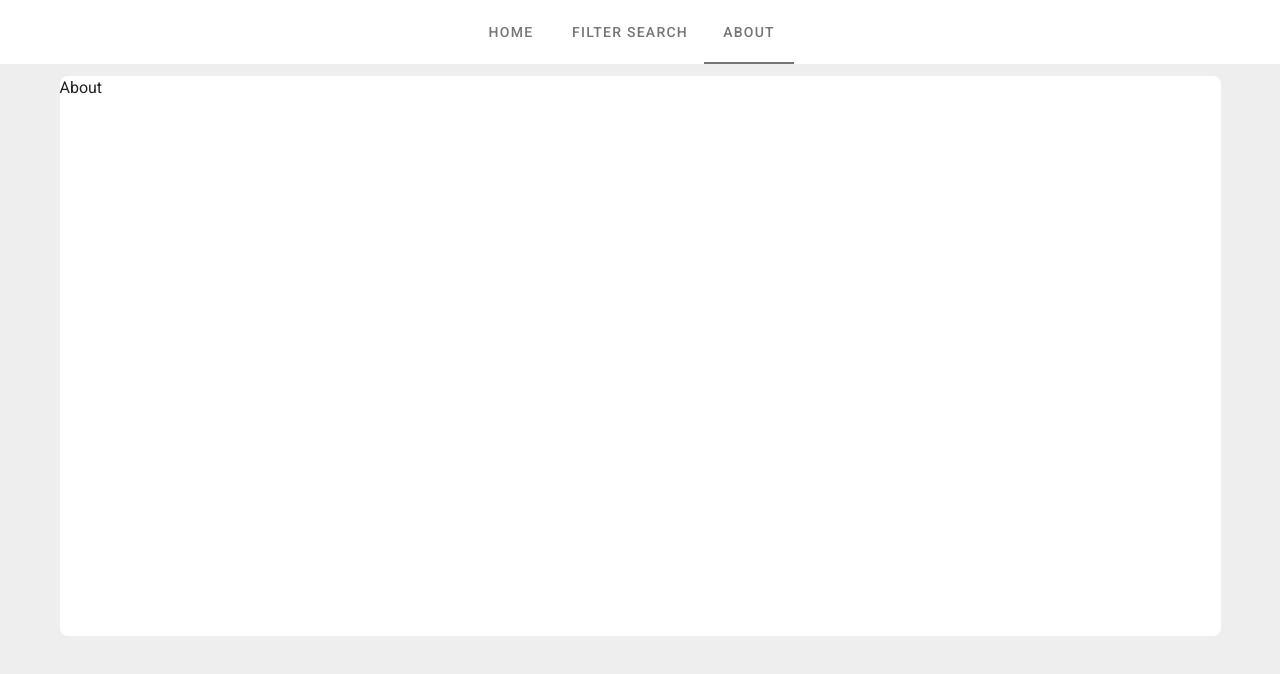
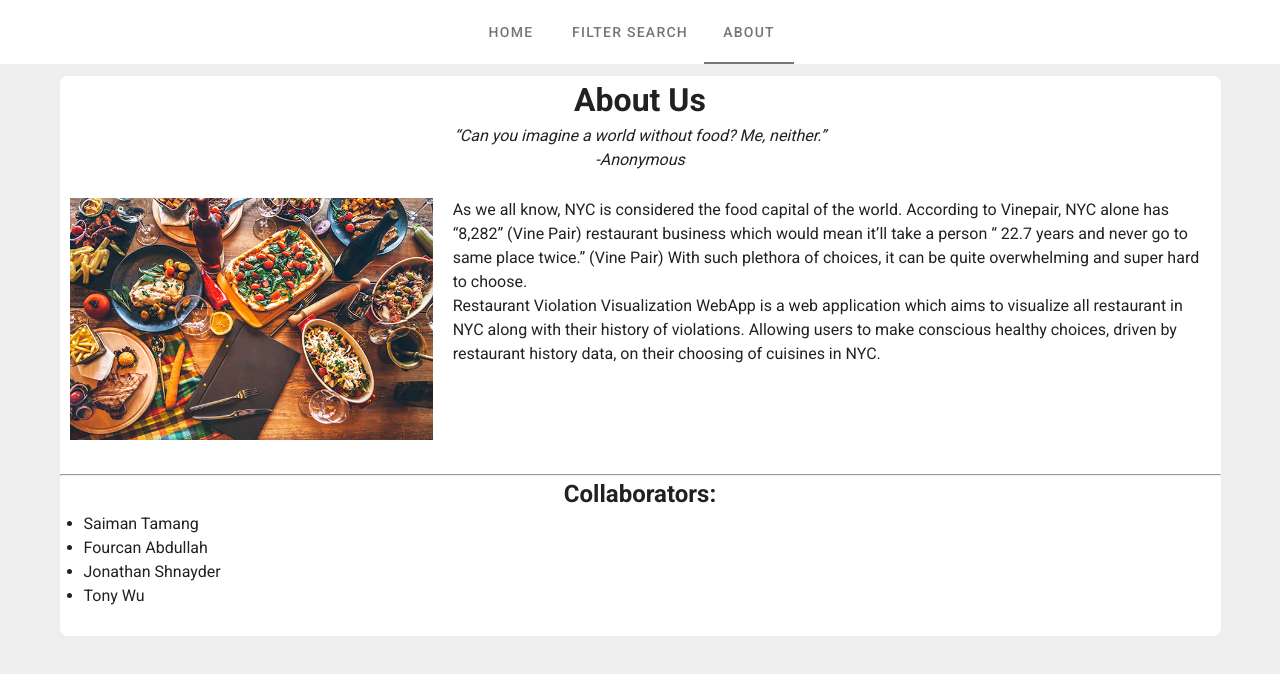
Before and after one commit to codefest-aces/restaurant_app, a Vue app in the folder reasturant_app/: page /#/about in a window 1280 px wide. Shown: the top 674 px of the page. Built offline with nearby package versions, Linux system fonts and the light colour scheme.

Commit message:
Added About page

```diff
--- a/reasturant_app/src/views/About.vue
+++ b/reasturant_app/src/views/About.vue
@@ -16,7 +16,30 @@
             >
               <!--  -->
 
-              About
+              <h1>About Us</h1>
+              <div id ="quote">
+                <q>Can you imagine a world without food? Me, neither.</q>
+                <p>-Anonymous</p>
+              </div>
+              <div class="about_main_content">
+                <img src="../assets/food.jpeg" alt="Picture of food" style="padding: 10px;">
+                <div id="about_content" style="padding: 10px;">
+                  <p style="margin-bottom: 0;">As we all know, NYC is considered the food capital of the world. According to Vinepair, NYC alone has <q cite="https://vinepair.com/booze-news/new-york-restaurants-eat-at-every-on/">8,282</q> (Vine Pair) restaurant business which would mean it’ll take a person <q cite="https://vinepair.com/booze-news/new-york-restaurants-eat-at-every-on/">
+              22.7 years and never go to same place twice.</q> (Vine Pair) With such plethora of choices, it can be quite overwhelming and super hard to choose.</p>
+                  <p>Restaurant Violation Visualization WebApp is a web application which aims to visualize all restaurant in NYC along with their history of violations. Allowing users to make conscious healthy choices, driven by restaurant history data, on their choosing of cuisines in NYC. </p>
+                </div>
+              </div>
+              <br>
+              <hr>
+              <h2>Collaborators:</h2>
+              <ul>
+                <li>Saiman Tamang</li>
+                <li>Fourcan Abdullah</li>
+                <li>Jonathan Shnayder</li>
+                <li>Tony Wu</li>
+              </ul>
+
+              <!---->
             </v-sheet>
           </v-col>
 
@@ -33,3 +56,28 @@
     }),
   }
 </script>
+
+<style scoped>
+h1,h2 {
+  text-align: center;
+}
+#quote {
+  text-align: center;
+  font-style: italic;
+}
+
+
+.about_main_content {
+  display: flex;
+}
+img{
+  float:left;
+  width:33%;
+  padding: 5px;
+}
+.about_content {
+  float:right;
+  width:67%;
+}
+
+</style>
```
Also changed, not shown: reasturant_app/src/assets/food.jpeg (added), 1 other file (tests, documents, lock files or other folders).
